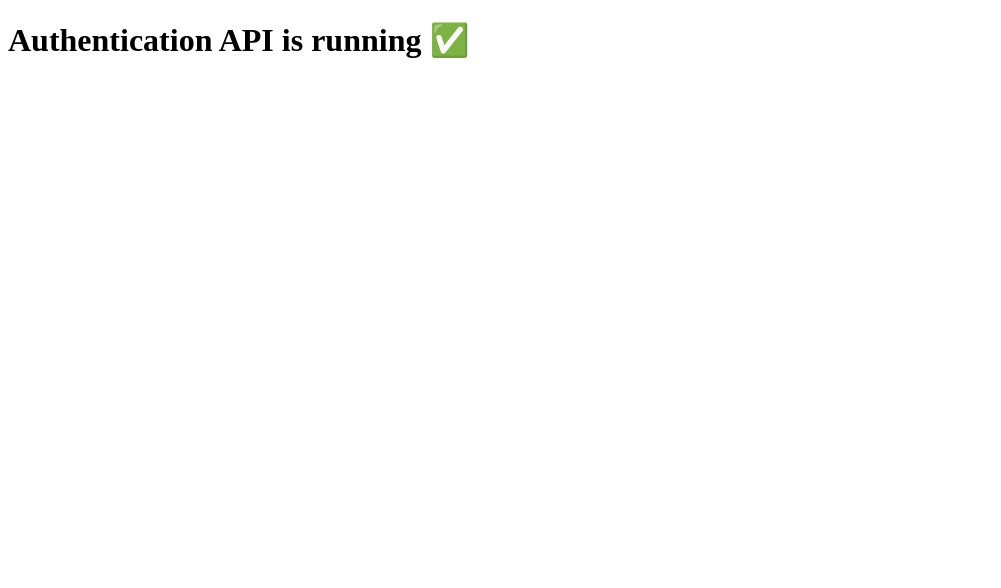
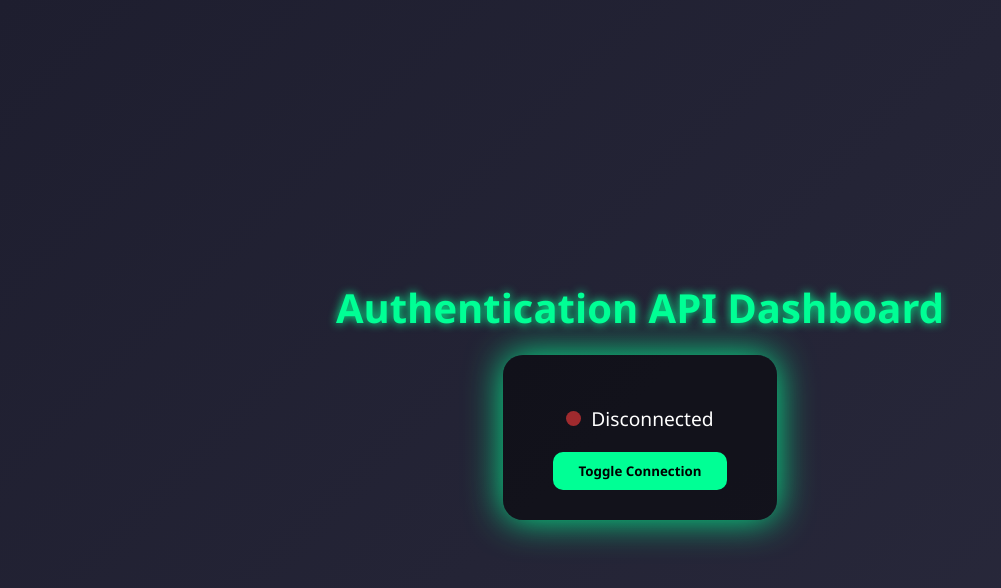
Before and after one commit to eren-6c/authentication, a website: page public/index.html in a window 1280 px wide. Shown: the whole page, without its empty margins (0-1001 px from the left). Drawn offline with Linux system fonts and the light colour scheme.

Commit message:
Update index.html

```diff
--- a/public/index.html
+++ b/public/index.html
@@ -1,7 +1,121 @@
 <!DOCTYPE html>
-<html>
-<head><title>API Backend</title></head>
+<html lang="en">
+<head>
+  <meta charset="UTF-8">
+  <meta name="viewport" content="width=device-width, initial-scale=1.0">
+  <title>Authentication API Dashboard</title>
+  <style>
+    /* Reset & font */
+    * { margin:0; padding:0; box-sizing:border-box; font-family: 'Segoe UI', sans-serif; }
+    body {
+      background: linear-gradient(135deg, #1e1e2f, #2a2a3d);
+      color: #fff;
+      display: flex;
+      justify-content: center;
+      align-items: center;
+      height: 100vh;
+      flex-direction: column;
+      gap: 20px;
+    }
+
+    h1 {
+      font-size: 2.5rem;
+      color: #00ff95;
+      text-shadow: 0 0 10px #00ff95;
+    }
+
+    .status-card {
+      background: rgba(0,0,0,0.5);
+      padding: 30px 50px;
+      border-radius: 20px;
+      box-shadow: 0 0 30px rgba(0,255,149,0.5);
+      text-align: center;
+      animation: glow 2s infinite alternate;
+    }
+
+    @keyframes glow {
+      0% { box-shadow: 0 0 20px rgba(0,255,149,0.5); }
+      100% { box-shadow: 0 0 40px rgba(0,255,149,1); }
+    }
+
+    .connectivity {
+      margin-top: 20px;
+      display: flex;
+      justify-content: center;
+      align-items: center;
+      gap: 10px;
+      font-size: 1.2rem;
+    }
+
+    .dot {
+      width: 15px;
+      height: 15px;
+      border-radius: 50%;
+      background: #ff3b3b;
+      animation: blink 1.5s infinite;
+    }
+
+    @keyframes blink {
+      0%, 50%, 100% { opacity: 0.3; }
+      25%, 75% { opacity: 1; }
+    }
+
+    .connected .dot {
+      background: #00ff95;
+      animation: pulse 1.5s infinite;
+    }
+
+    @keyframes pulse {
+      0%, 100% { transform: scale(0.8); opacity: 0.6; }
+      50% { transform: scale(1.2); opacity: 1; }
+    }
+
+    button {
+      margin-top: 20px;
+      padding: 10px 25px;
+      border: none;
+      border-radius: 10px;
+      background: #00ff95;
+      color: #000;
+      font-weight: bold;
+      cursor: pointer;
+      transition: 0.3s;
+    }
+
+    button:hover {
+      background: #00ffa0;
+      transform: scale(1.05);
+    }
+
+  </style>
+</head>
 <body>
-  <h1>Authentication API is running ✅</h1>
+
+  <h1>Authentication API Dashboard</h1>
+
+  <div class="status-card">
+    <div class="connectivity" id="connectivity">
+      <div class="dot"></div>
+      <span id="status-text">Disconnected</span>
+    </div>
+    <button onclick="toggleStatus()">Toggle Connection</button>
+  </div>
+
+  <script>
+    let connected = false;
+    function toggleStatus() {
+      connected = !connected;
+      const card = document.getElementById('connectivity');
+      const text = document.getElementById('status-text');
+      if(connected) {
+        card.classList.add('connected');
+        text.textContent = 'Connected ✅';
+      } else {
+        card.classList.remove('connected');
+        text.textContent = 'Disconnected ❌';
+      }
+    }
+  </script>
+
 </body>
 </html>
```
